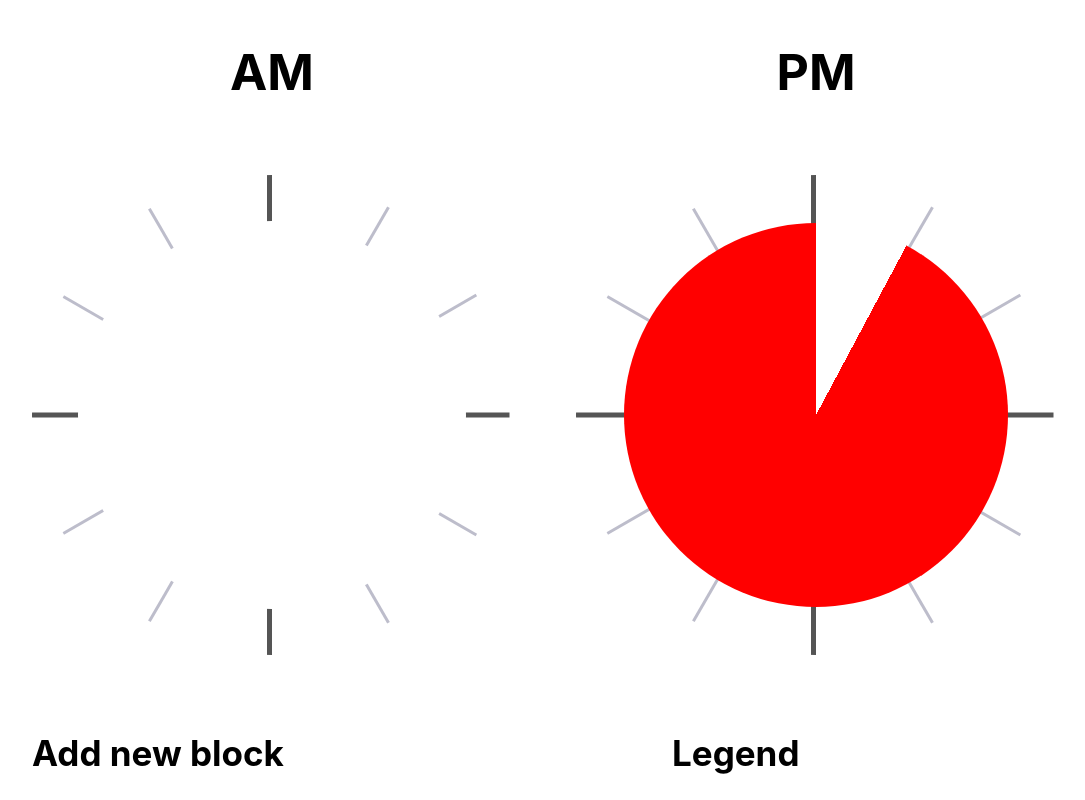
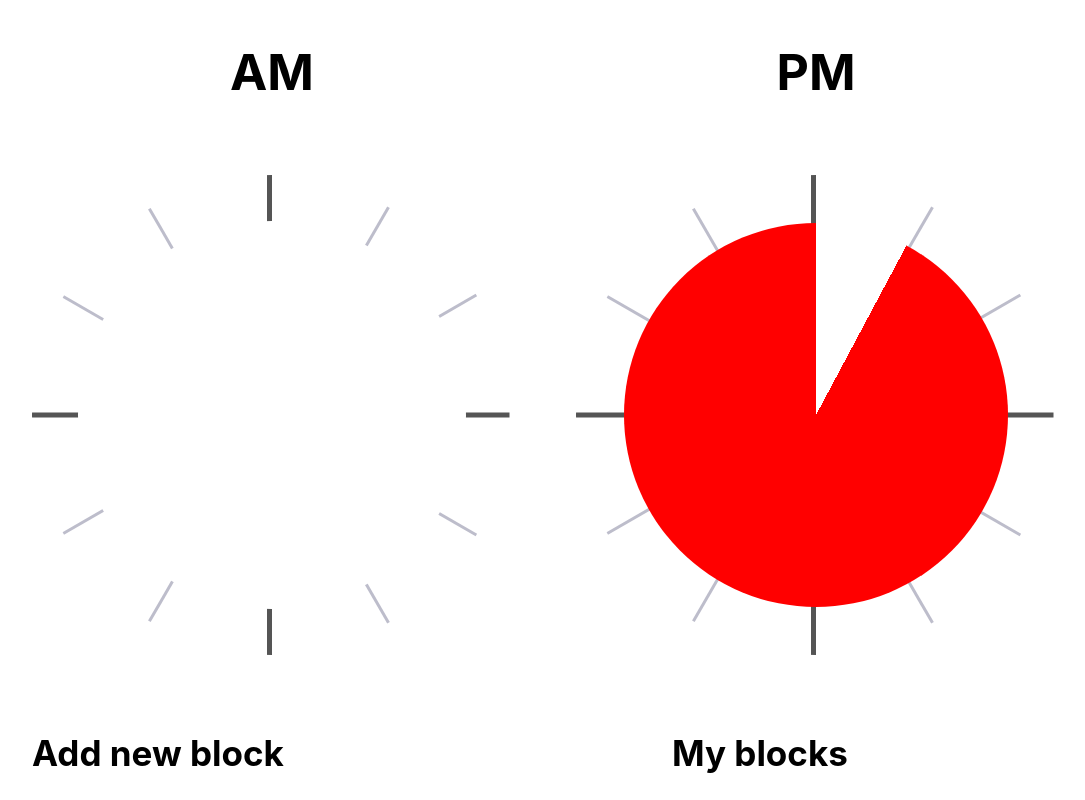
Before and after one commit to HugoKawamata/clockblocker, a React (Create React App) app: page / in a window 1280 px wide. Shown: the top 800 px of the page, without its empty margins (96-1181 px from the left). Built offline with nearby package versions, Linux system fonts and the light colour scheme.

Commit message:
🛁 Rename all

```diff
--- a/src/App.jsx
+++ b/src/App.jsx
@@ -5,7 +5,7 @@ import { LocalizationProvider } from "@mui/x-date-pickers/LocalizationProvider"
 import "./App.css"
 import Clock from "./components/Clock"
 import Form from "./components/Form"
-import Legend from "./components/Legend"
+import MyBlocks from "./components/MyBlocks"
 import { blockInAm, blockInPm } from "./helpers"
 
 function App() {
@@ -36,7 +36,7 @@ function App() {
         </section>
         <section className="blocks">
           <Form blocks={blocks} setBlocks={setBlocks} />
-          <Legend blocks={blocks} setBlocks={setBlocks} />
+          <MyBlocks blocks={blocks} setBlocks={setBlocks} />
         </section>
       </div>
     </LocalizationProvider>
--- a/src/components/Legend/LegendRow.jsx
+++ b/src/components/MyBlocks/MyBlock.jsx
@@ -10,7 +10,7 @@ type Props = {
 
 type Status = "" | "current" | "past"
 
-function LegendRow(props: Props) {
+function MyBlock(props: Props) {
   const isCurrent =
     DateTime.now() >= DateTime.now().set(props.block.start) &&
     DateTime.now() <= DateTime.now().set(props.block.finish)
@@ -23,7 +23,7 @@ function LegendRow(props: Props) {
   }
 
   return (
-    <div className={`legend-row ${status}`}>
+    <div className={`my-block ${status}`}>
       <span
         className="color-square"
         style={{ backgroundColor: props.block.color }}
@@ -41,4 +41,4 @@ function LegendRow(props: Props) {
   )
 }
 
-export default LegendRow
+export default MyBlock
--- a/src/components/Legend/index.jsx
+++ b/src/components/MyBlocks/index.jsx
@@ -3,17 +3,17 @@ import _ from "lodash"
 import { DateTime } from "luxon"
 import "./styles.css"
 import * as Types from "../../types"
-import LegendRow from "./LegendRow"
+import MyBlock from "./MyBlock"
 
 type Props = {
   blocks: Types.Block[],
   setBlocks: (blocks: Types.Block[]) => void,
 }
 
-function Legend(props: Props) {
+function MyBlocks(props: Props) {
   return (
-    <div className="legend">
-      <h2>Legend</h2>
+    <div className="my-blocks">
+      <h2>My blocks</h2>
       {props.blocks
         .sort(
           (a, b) =>
@@ -21,7 +21,7 @@ function Legend(props: Props) {
             DateTime.now().set(b.start).toSeconds()
         )
         .map((block) => (
-          <LegendRow
+          <MyBlock
             key={block.toString()}
             block={block}
             deleteBlock={() =>
@@ -35,4 +35,4 @@ function Legend(props: Props) {
   )
 }
 
-export default Legend
+export default MyBlocks
--- a/src/components/Legend/styles.css
+++ b/src/components/MyBlocks/styles.css
@@ -1,21 +1,21 @@
-.legend {
+.my-blocks {
   display: flex;
   flex-direction: column;
   align-items: flex-start;
 }
 
-.legend-row {
+.my-block {
   padding-left: 0.5rem;
   padding-top: 0.1rem;
   padding-bottom: 0.1rem;
 }
 
-.legend-row.past {
+.my-block.past {
   text-decoration: line-through;
   color: #999999;
 }
 
-.legend-row.current {
+.my-block.current {
   background-color: #ffe97a;
 }
 
```
